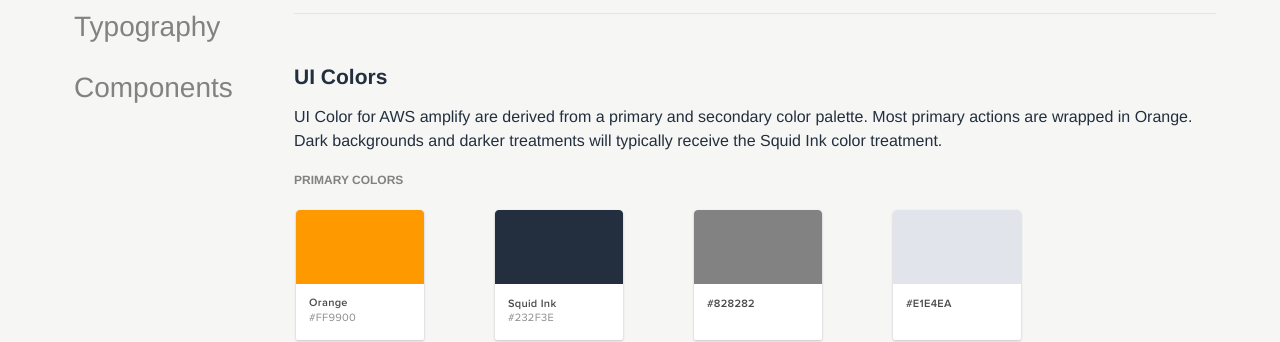
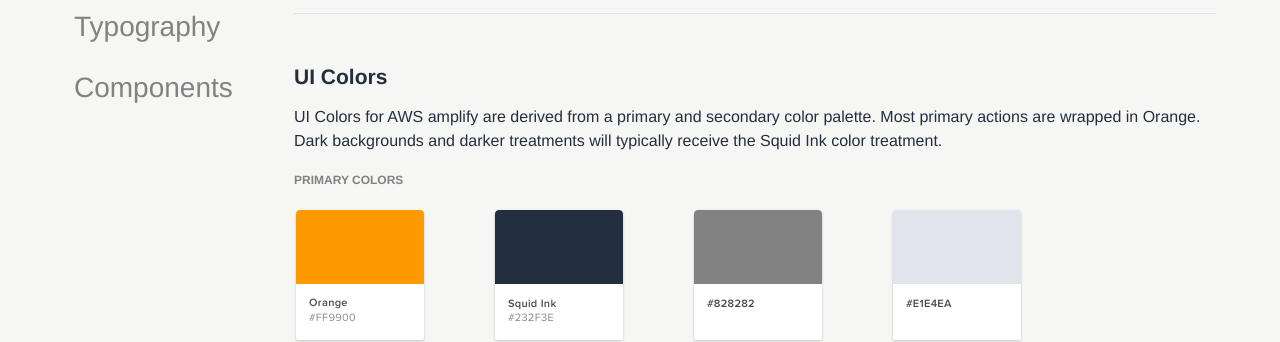
Before and after one commit to aws-amplify/aws-amplify.github.io, a Jekyll site: the page built from media/ui_library.md, in a window 1280 px wide and 900 px high, scrolled down 463 px. Shown: the part 152-494 px from the top of the window. Built offline with Jekyll 4.4.1, drawn with Linux system fonts in a browser that asks for light colours; some web fonts are replaced; comment, search, counter and statistics services are not loaded.

Commit message:
Update ui_library.md

```diff
--- a/media/ui_library.md
+++ b/media/ui_library.md
@@ -6,7 +6,7 @@
 ## Colors
 
 ### UI Colors
-<span class="excerpt">UI Color for AWS amplify are derived from a primary and secondary color palette. Most primary actions are wrapped in Orange. Dark backgrounds and darker treatments will typically receive the Squid Ink color treatment.</span>
+<span class="excerpt">UI Colors for AWS amplify are derived from a primary and secondary color palette. Most primary actions are wrapped in Orange. Dark backgrounds and darker treatments will typically receive the Squid Ink color treatment.</span>
 
 <span class="title">Primary Colors</span>
 <span class="inline-img">![Orange]({%if jekyll.environment == 'production'%}{{site.amplify.baseurl}}{%endif%}/images/Style_Guide/pc_amazon_orange.png)</span>
```
